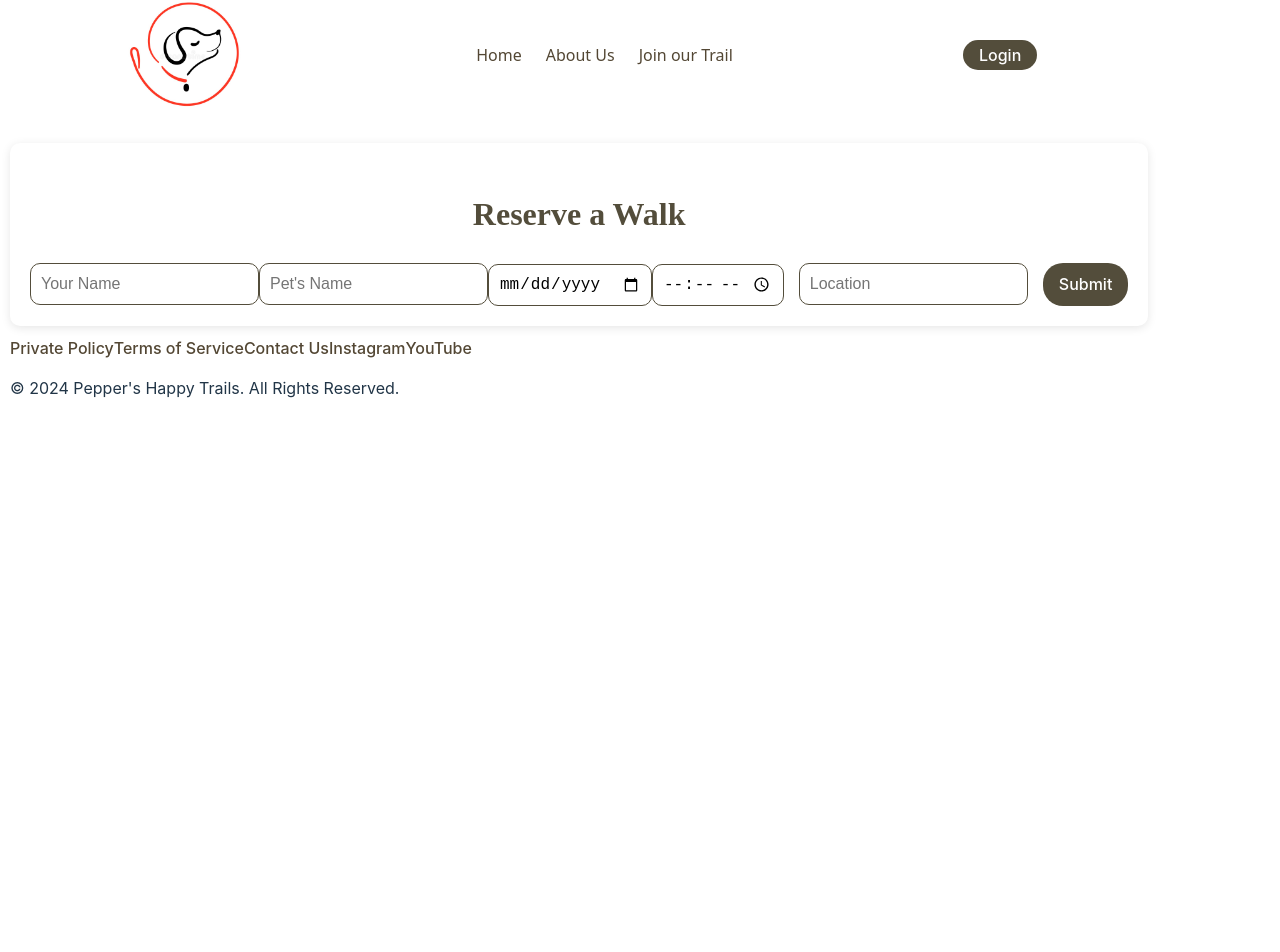
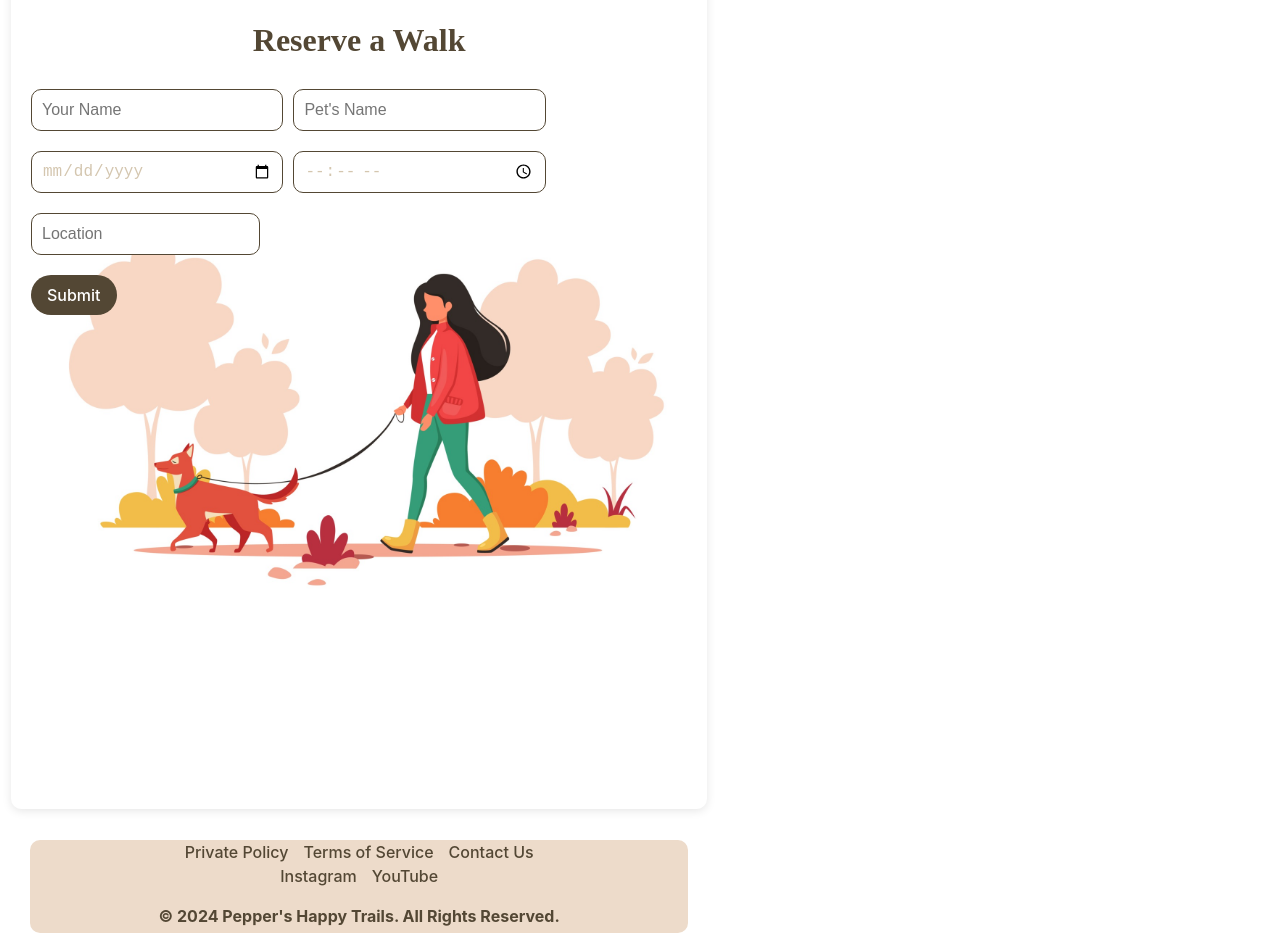
Before and after one commit to an-ngo-1427/SSPC-capstone, a React (Vite) app in the folder frontend/: page /reservation in a window 1280 px wide. Shown: the part 209-1161 px from the top of the page. Before the commit the page ends 800 px from the top, so only its background shows below. Built offline with nearby package versions, Linux system fonts and the light colour scheme; a web font is replaced by a local one.

Commit message:
fixed bugs

```diff
--- a/frontend/src/App.css
+++ b/frontend/src/App.css
@@ -2,8 +2,9 @@
   --text-color: #534734;
   --primary-color: #aa9f88;
   /* --primary-color: #94c1a7; */
-  --secondary-color: #b1a38d;
-  --tertiary-color: #534d3b;
+  --secondary-color: #d4c6af;
+  --tertiary-color: #534734;
+  --quartenary-color: #eddbca;
   --background-color: #fff;
 }
 
@@ -25,6 +26,7 @@ header ul {
   list-style: none;
   font-family: "Coiny", system-ui, -apple-system, BlinkMacSystemFont, 'Segoe UI', Roboto, Oxygen, Ubuntu, Cantarell, 'Open Sans', 'Helvetica Neue', sans-serif;
   padding-right: 2.5rem;
+  font-size: 26px;
 }
 
 .nav-links {
@@ -40,26 +42,34 @@ header ul {
   }
 }
 
+.hero-land {
+  /* background-color: var(--secondary-color); */
+  margin: 0 10px;
+  border-radius: 10px;
+  border: 1px solid white;
+
+}
+
 /* Hero Section */
-
 .hero {
-  background-size: cover;
-  background-position: center;
-  height: 100vh;
+  /* background-size: cover; */
+  /* background-position: center; */
+  /* background-color: white; */
+  height: auto;
   display: flex;
   align-items: center;
   justify-content: center;
   color: var(--text-color);
   text-align: center;
-  border-radius: 10px;
-  margin: 0 10px;
+  border-radius: 10px 10px 0 0;
+  margin: 0 0px;
 }
 
 .hero-content {
   /* background-color: rgba(0, 100, 0, 0.6); */
   /* Solar Punk - green overlay */
   padding: 2rem;
-  border-radius: 15px;
+  /* border-radius: 15px; */
 }
 
 #company-name {
@@ -69,7 +79,7 @@ header ul {
 }
 
 .hero p {
-  font-weight: 700px;
+  font-weight: 700;
 }
 
 .cta-button:hover {
@@ -77,11 +87,18 @@ header ul {
   color: white;
 }
 
+
+
 /* reservation */
+.reservation-container {
+  background-image: url("/frontend/src/assets/dog-walking.jpg");
+  background-repeat: no-repeat;
+  background-size: contain;
+  background-position: right;
 
-.reservation-container {
   max-width: 100vmax;
-  margin: 10px;
+  height: 100vh;
+  margin: 0;
   padding: 20px;
   background-color: white;
   /* Soft light background to give it a solarpunk vibe */
@@ -97,11 +114,30 @@ header ul {
   margin-bottom: 25px;
 }
 
-.reservation-form {
+.who {
   display: flex;
-  /* flex-direction: colum; */
-  gap: 15px;
+  gap: 10px;
 }
+
+.when {
+  display: flex;
+  gap: 10px;
+  margin: 20px 0;
+}
+
+.where {
+  display: flex;
+  gap: 10px;
+  margin-bottom: 20px;
+}
+
+#who-owner,
+#who-pet,
+#when-date,
+#when-time {
+  width: 18vw;
+}
+
 
 .reservation-form input {
   height: 2.5rem;
@@ -110,6 +146,7 @@ header ul {
   border-radius: 10px;
   padding: 0 10px;
   background-color: white;
+  color: var(--secondary-color);
 }
 
 .reservation-form button {
@@ -118,6 +155,7 @@ header ul {
   /* color: white; */
   background-color: var(--tertiary-color);
   /* border-radius: 20px; */
+  height: 40px;
 }
 
 button:hover {
@@ -127,13 +165,25 @@ button:hover {
 
 /* landing page */
 .info-section {
-  background-color: white;
-  border-radius: 10px;
-  margin: 0 10px;
-  height: 100vh;
+  /* background-color: white; */
+  border-radius: 0 0 10px 10px;
+  margin: 0;
+
+  color: var(--text-color);
+
+  align-items: center;
+  text-align: center;
 }
 
+.info-section h2 {
+  border-radius: 7px;
+  border: 1px solid white;
+}
 
+.info-section p {
+  padding: 0 40px 20px 40px;
+  font-size: 18px;
+}
 
 /* footer */
 
@@ -142,9 +192,32 @@ button:hover {
   background-color: white;
   margin: 10px;
   /* box-shadow: 3px 3px 10px rgba(255, 255, 255, 0.6); */
+  padding: 20px 20px 15px 20px;
+
+
+}
+
+.footer-content {
+  background-color: var(--quartenary-color);
+  border-radius: 10px;
+  color: var(--text-color);
 }
 
 .footer-nav {
   display: flex;
-  flex-wrap: wrap;
+  justify-content: center;
+  gap: 15px;
 }
+
+.social-media {
+  display: flex;
+  justify-content: center;
+  gap: 15px;
+}
+
+.footer-content p {
+  text-align: center;
+  font-weight: 700;
+  padding-bottom: 5px;
+  margin-bottom: 5px;
+}
--- a/frontend/src/App.jsx
+++ b/frontend/src/App.jsx
@@ -14,13 +14,13 @@ function App() {
 
       {/* <Hero />
       <Footer /> */}
-
-      <Routes>
-        <Route path="/" element={<LandingPage />} />
-        <Route path="/reservation" element={<Reservation />} />
-        <Route path="/companion" element={<CompanionPage />} />
-      </Routes>
-
+      <div className="hero-land">
+        <Routes>
+          <Route path="/" element={<LandingPage />} />
+          <Route path="/reservation" element={<Reservation />} />
+          <Route path="/companion" element={<CompanionPage />} />
+        </Routes>
+      </div>
       <Footer />
     </Router>
   );
--- a/frontend/src/Components/Landing/Footer.jsx
+++ b/frontend/src/Components/Landing/Footer.jsx
@@ -4,19 +4,17 @@ import "/Users/giang/Pepper/frontend/src/App.css";
 const Footer = () => {
   return (
     <footer className="footer">
-      <div>
+      <div className="footer-content">
         <nav className="footer-nav">
-          <a href="">Private Policy</a>
-          <a href="">Terms of Service</a>
-          <a href="">Contact Us</a>
-          <a className="social-media" href="http://instagram.com">
-            Instagram
-          </a>
-          <a className="social-media" href="http://youtube.com">
-            YouTube
-          </a>
+          <a href="#privacy">Private Policy</a>
+          <a href="#terms">Terms of Service</a>
+          <a href="#contact">Contact Us</a>
         </nav>
-        <p>© 2024 Pepper's Happy Trails. All Rights Reserved.</p>
+        <nav className="social-media">
+          <a href="http://instagram.com">Instagram</a>
+          <a href="http://youtube.com">YouTube</a>
+        </nav>
+        <p>&copy; 2024 Pepper's Happy Trails. All Rights Reserved.</p>
       </div>
     </footer>
   );
--- a/frontend/src/Components/Landing/Hero.jsx
+++ b/frontend/src/Components/Landing/Hero.jsx
@@ -4,7 +4,7 @@ import "/Users/giang/Pepper/frontend/src/App.css";
 
 const Hero = () => {
   return (
-    <section className="hero" style={{ backgroundImage: `url(${heroImage})` }}>
+    <section className="hero" /*style={{ backgroundImage: `url(${heroImage})` }}*/>
       <div className="hero-content">
         <h1 id="company-name">Pepper's Happy Trails</h1>
         <p>lonely pets no more, a caring friend for your best friend</p>
--- a/frontend/src/pages/LandingPage.jsx
+++ b/frontend/src/pages/LandingPage.jsx
@@ -11,10 +11,13 @@ const LandingPage = () => {
 
       <section
         className="info-section"
-        style={{ backgroundImage: "url(/src/assets/pepper-trail.jpeg)" }}>
+        /*style={{ backgroundImage: "url(/src/assets/pepper-trail.jpeg)" }} */
+      >
         <h2>Why Choose Pepper's Happy Trails?</h2>
         <p>
-          We provide exceptional, loving care for your pets, giving them the attention they deserve.
+          Here, at Pepper's, our everyday's goal is to makesure that your pet enjoy all the best
+          that life has to offer. The safety & well-being of your furry loved ones is our utmost
+          priority.
         </p>
       </section>
       {/* <Footer /> */}
--- a/frontend/src/pages/Reservation.jsx
+++ b/frontend/src/pages/Reservation.jsx
@@ -1,4 +1,5 @@
 import React, { useState } from "react";
+import heroImage from "/Users/giang/Pepper/frontend/src/assets/dog-walking.jpg";
 
 const Reservation = () => {
   const [reservation, setReservation] = useState({
@@ -24,22 +25,32 @@ const Reservation = () => {
   };
 
   return (
-    <div className="reservation-container">
+    <div className="reservation-container" style={{ backgroundImage: `url(${heroImage})` }}>
       <h2 className="reservation-header">Reserve a Walk</h2>
       <form onSubmit={handleSubmit} className="reservation-form">
-        <div>
-          <input type="text" name="name" placeholder="Your Name" onChange={handleChange} required />
+        <div className="who">
           <input
+            id="who-owner"
+            type="text"
+            name="name"
+            placeholder="Your Name"
+            onChange={handleChange}
+            required
+          />
+          <input
+            id="who-pet"
             type="text"
             name="petName"
             placeholder="Pet's Name"
             onChange={handleChange}
             required
           />
-          <input type="date" name="date" onChange={handleChange} required />
-          <input type="time" name="time" onChange={handleChange} required />
         </div>
-        <div className="pick-up location">
+        <div className="when">
+          <input id="when-date" type="date" name="date" onChange={handleChange} required />
+          <input id="when-time" type="time" name="time" onChange={handleChange} required />
+        </div>
+        <div className="where">
           <input
             type="text"
             name="location"
```
